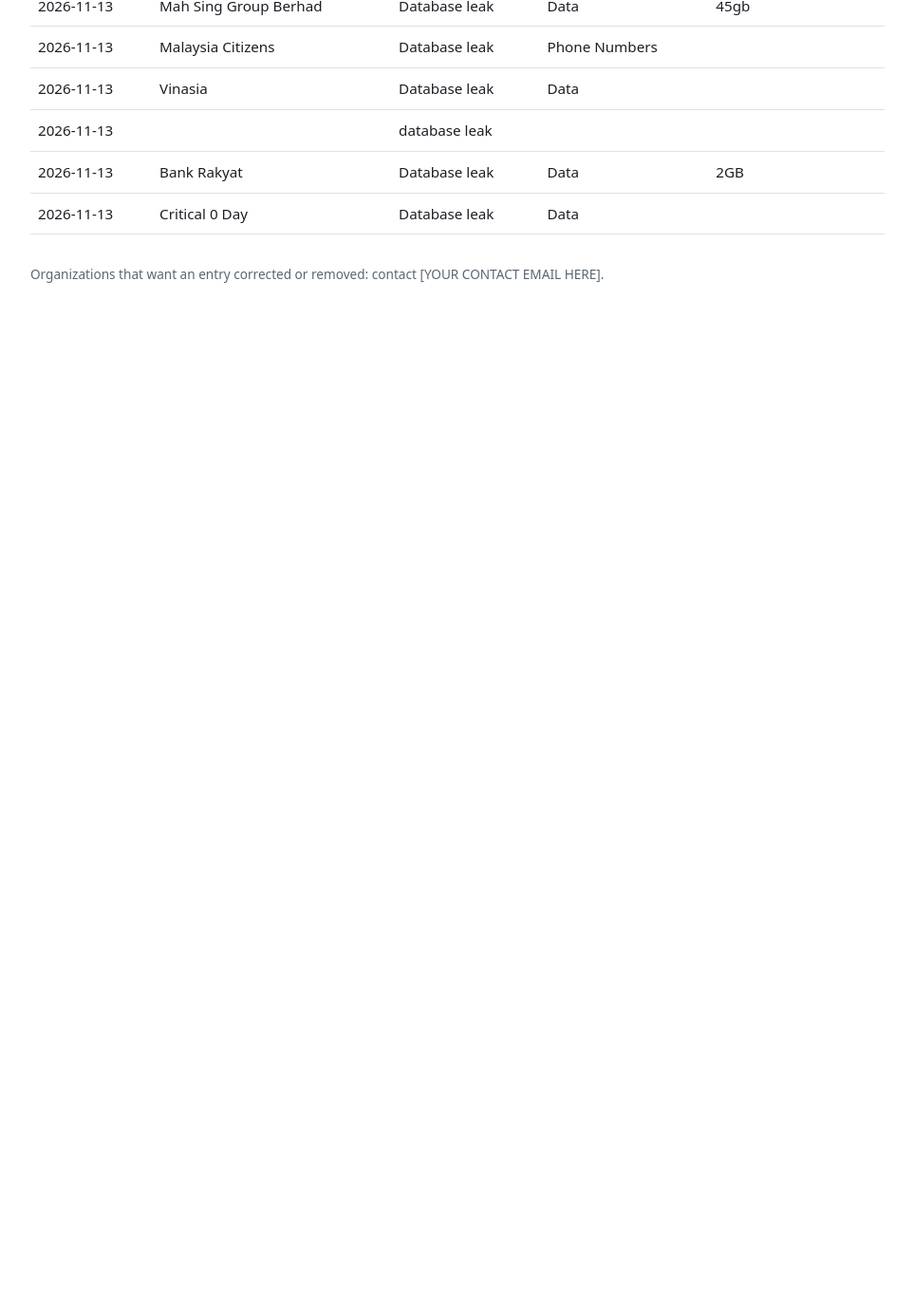
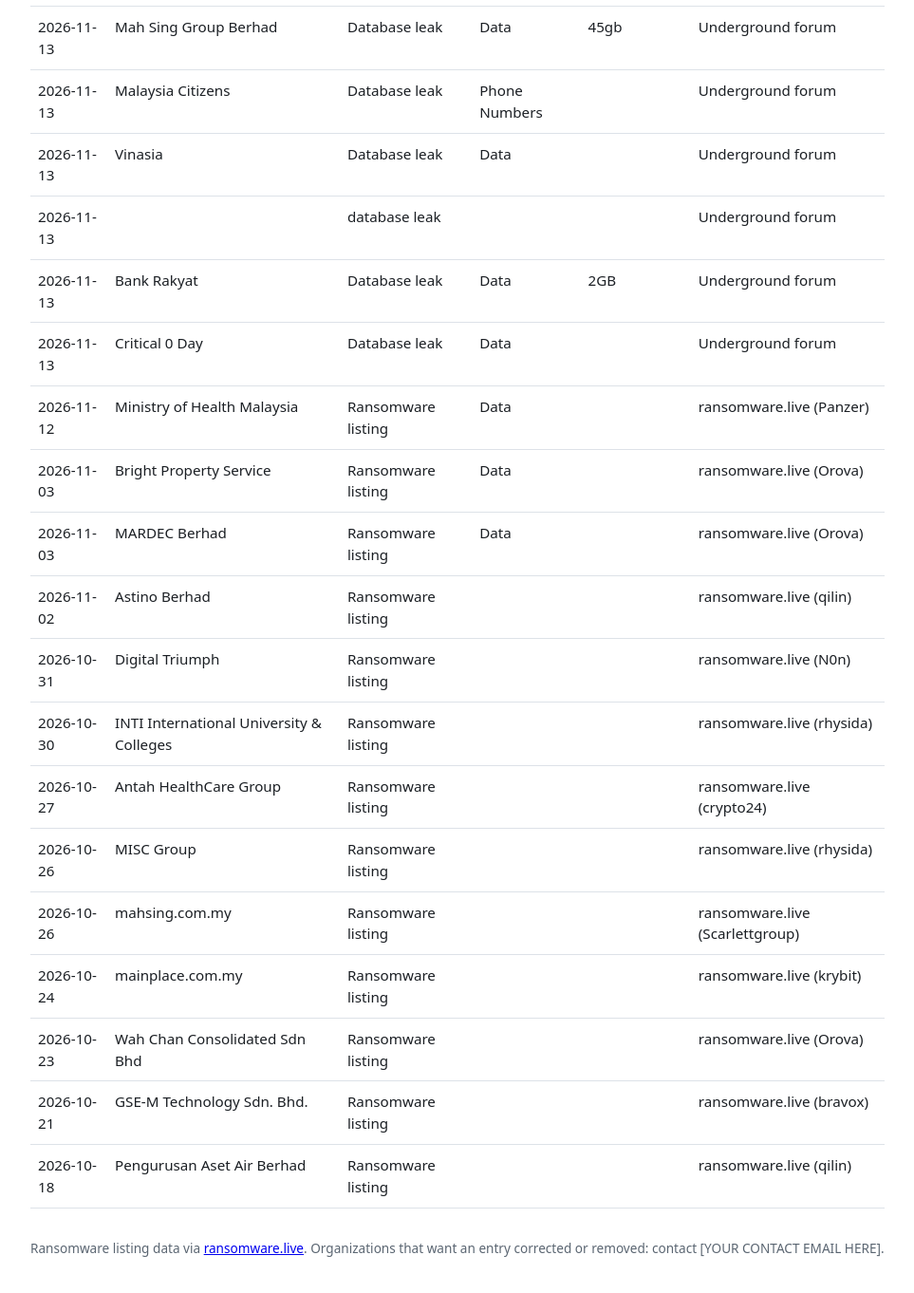
Before and after one commit to Kanzeniaaq/Malaysian-Breach, a plain HTML site: page index.html in a window 1280 px wide. Shown: the part 332-1694 px from the top of the page at 95% size, without its empty margins (158-1121 px from the left). Before the commit the page ends 800 px from the top, so only its background shows below. Drawn offline with Linux system fonts and the light colour scheme.

Commit message:
Update 2026-11-13

```diff
--- a/data.json
+++ b/data.json
@@ -1,47 +1,176 @@
 {
-  "generated_at": "2026-11-13T02:12:03+00:00",
+  "generated_at": "2026-11-13T04:14:01+00:00",
   "entries": [
     {
       "company": "Mah Sing Group Berhad",
       "claim_type": "Database leak",
       "data_types": "Data",
       "records_claimed": "45gb",
-      "first_seen": "2026-11-13"
+      "first_seen": "2026-11-13",
+      "source": "Underground forum",
+      "group": ""
     },
     {
       "company": "Malaysia Citizens",
       "claim_type": "Database leak",
       "data_types": "Phone Numbers",
       "records_claimed": "",
-      "first_seen": "2026-11-13"
+      "first_seen": "2026-11-13",
+      "source": "Underground forum",
+      "group": ""
     },
     {
       "company": "Vinasia",
       "claim_type": "Database leak",
       "data_types": "Data",
       "records_claimed": "",
-      "first_seen": "2026-11-13"
+      "first_seen": "2026-11-13",
+      "source": "Underground forum",
+      "group": ""
     },
     {
       "company": "",
       "claim_type": "database leak",
       "data_types": "",
       "records_claimed": "",
-      "first_seen": "2026-11-13"
+      "first_seen": "2026-11-13",
+      "source": "Underground forum",
+      "group": ""
     },
     {
       "company": "Bank Rakyat",
       "claim_type": "Database leak",
       "data_types": "Data",
       "records_claimed": "2GB",
-      "first_seen": "2026-11-13"
+      "first_seen": "2026-11-13",
+      "source": "Underground forum",
+      "group": ""
     },
     {
       "company": "Critical 0 Day",
       "claim_type": "Database leak",
       "data_types": "Data",
       "records_claimed": "",
-      "first_seen": "2026-11-13"
+      "first_seen": "2026-11-13",
+      "source": "Underground forum",
+      "group": ""
+    },
+    {
+      "company": "Ministry of Health Malaysia",
+      "claim_type": "Ransomware listing",
+      "data_types": "Data",
+      "records_claimed": "",
+      "first_seen": "2026-11-12",
+      "source": "ransomware.live",
+      "group": "Panzer"
+    },
+    {
+      "company": "Bright Property Service",
+      "claim_type": "Ransomware listing",
+      "data_types": "Data",
+      "records_claimed": "",
+      "first_seen": "2026-11-03",
+      "source": "ransomware.live",
+      "group": "Orova"
+    },
+    {
+      "company": "MARDEC Berhad",
+      "claim_type": "Ransomware listing",
+      "data_types": "Data",
+      "records_claimed": "",
+      "first_seen": "2026-11-03",
+      "source": "ransomware.live",
+      "group": "Orova"
+    },
+    {
+      "company": "Astino Berhad",
+      "claim_type": "Ransomware listing",
+      "data_types": "",
+      "records_claimed": "",
+      "first_seen": "2026-11-02",
+      "source": "ransomware.live",
+      "group": "qilin"
+    },
+    {
+      "company": "Digital Triumph",
+      "claim_type": "Ransomware listing",
+      "data_types": "",
+      "records_claimed": "",
+      "first_seen": "2026-10-31",
+      "source": "ransomware.live",
+      "group": "N0n"
+    },
+    {
+      "company": "INTI International University & Colleges",
+      "claim_type": "Ransomware listing",
+      "data_types": "",
+      "records_claimed": "",
+      "first_seen": "2026-10-30",
+      "source": "ransomware.live",
+      "group": "rhysida"
+    },
+    {
+      "company": "Antah HealthCare Group",
+      "claim_type": "Ransomware listing",
+      "data_types": "",
+      "records_claimed": "",
+      "first_seen": "2026-10-27",
+      "source": "ransomware.live",
+      "group": "crypto24"
+    },
+    {
+      "company": "MISC Group",
+      "claim_type": "Ransomware listing",
+      "data_types": "",
+      "records_claimed": "",
+      "first_seen": "2026-10-26",
+      "source": "ransomware.live",
+      "group": "rhysida"
+    },
+    {
+      "company": "mahsing.com.my",
+      "claim_type": "Ransomware listing",
+      "data_types": "",
+      "records_claimed": "",
+      "first_seen": "2026-10-26",
+      "source": "ransomware.live",
+      "group": "Scarlettgroup"
+    },
+    {
+      "company": "mainplace.com.my",
+      "claim_type": "Ransomware listing",
+      "data_types": "",
+      "records_claimed": "",
+      "first_seen": "2026-10-24",
+      "source": "ransomware.live",
+      "group": "krybit"
+    },
+    {
+      "company": "Wah Chan Consolidated Sdn Bhd",
+      "claim_type": "Ransomware listing",
+      "data_types": "",
+      "records_claimed": "",
+      "first_seen": "2026-10-23",
+      "source": "ransomware.live",
+      "group": "Orova"
+    },
+    {
+      "company": "GSE-M Technology Sdn. Bhd.",
+      "claim_type": "Ransomware listing",
+      "data_types": "",
+      "records_claimed": "",
+      "first_seen": "2026-10-21",
+      "source": "ransomware.live",
+      "group": "bravox"
+    },
+    {
+      "company": "Pengurusan Aset Air Berhad",
+      "claim_type": "Ransomware listing",
+      "data_types": "",
+      "records_claimed": "",
+      "first_seen": "2026-10-18",
+      "source": "ransomware.live",
+      "group": "qilin"
     }
   ]
 }
--- a/index.html
+++ b/index.html
@@ -39,7 +39,7 @@
   <div class="wrap">
     <table>
       <thead>
-        <tr><th>First seen</th><th>Organization</th><th>Claim type</th><th>Claimed data</th><th>Claimed records</th></tr>
+        <tr><th>First seen</th><th>Organization</th><th>Claim type</th><th>Claimed data</th><th>Claimed records</th><th>Source</th></tr>
       </thead>
       <tbody id="rows"></tbody>
     </table>
@@ -47,7 +47,7 @@
   </div>
 
   <footer>
-    Organizations that want an entry corrected or removed: contact [YOUR CONTACT EMAIL HERE].
+    Ransomware listing data via <a href="https://www.ransomware.live/">ransomware.live</a>. Organizations that want an entry corrected or removed: contact [YOUR CONTACT EMAIL HERE].
   </footer>
 </main>
 
@@ -63,7 +63,8 @@ function render() {
   const shown = entries.filter(e => Object.values(e).join(" ").toLowerCase().includes(q));
   document.getElementById("rows").innerHTML = shown.map(e =>
     `<tr><td>${esc(e.first_seen)}</td><td>${esc(e.company)}</td><td>${esc(e.claim_type)}</td>` +
-    `<td>${esc(e.data_types)}</td><td>${esc(e.records_claimed)}</td></tr>`
+    `<td>${esc(e.data_types)}</td><td>${esc(e.records_claimed)}</td>` +
+    `<td>${esc(e.source)}${e.group ? " (" + esc(e.group) + ")" : ""}</td></tr>`
   ).join("");
   document.getElementById("empty").hidden = shown.length > 0;
 }
```
